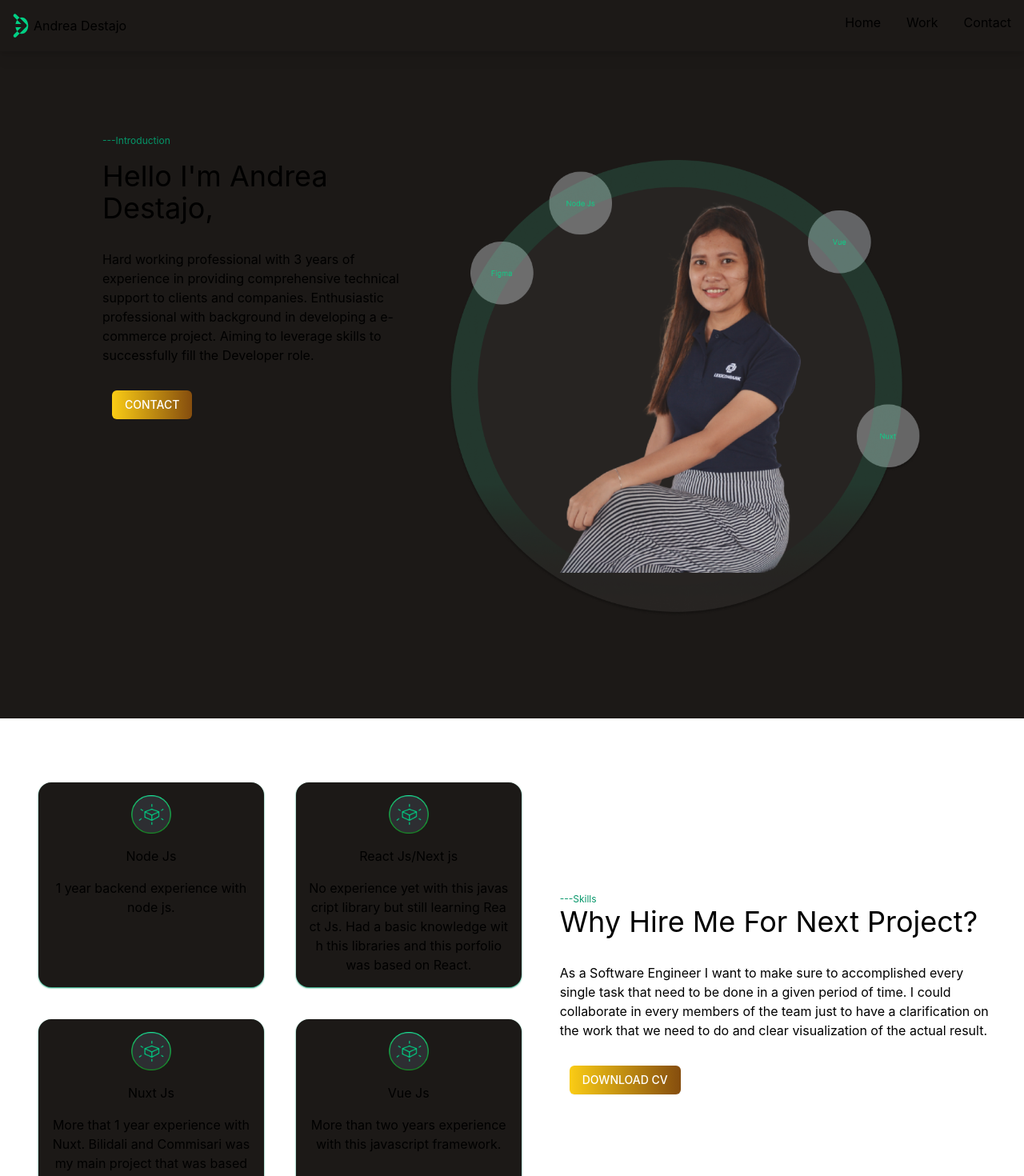
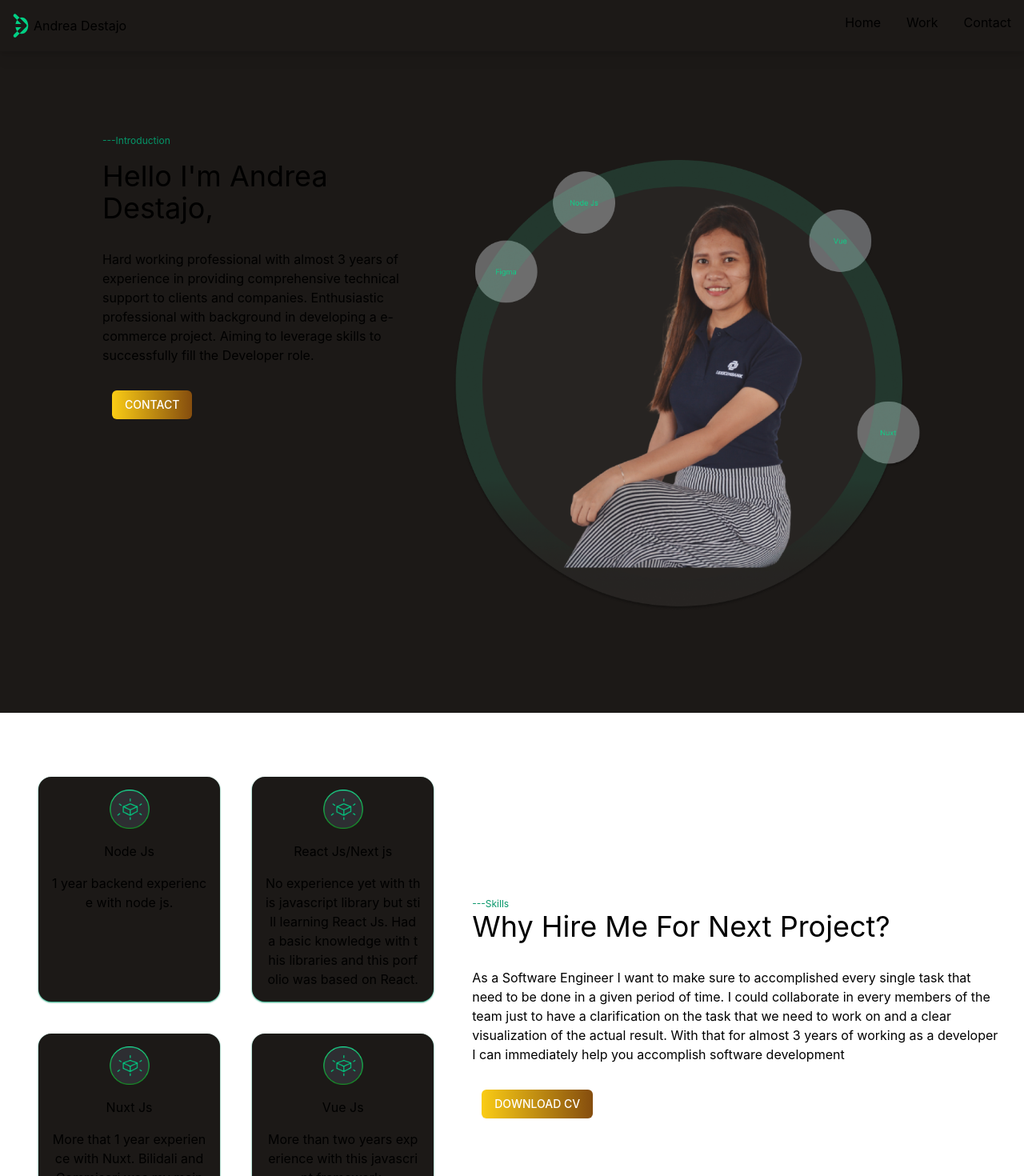
Before and after one commit to Destnyl/porfolio, a Next.js app: page / in a window 1280 px wide. Shown: the top 1470 px of the page at 80% size. Built offline with nearby package versions, Linux system fonts and the light colour scheme.

Commit message:
updated intro

```diff
--- a/components/Introduction.tsx
+++ b/components/Introduction.tsx
@@ -12,7 +12,7 @@ const Intro = () => {
             <div className="flex flex-col md:flex-row gap-x-8 gap-y-8">
                 <ContentDetails
                     title='Hello I&apos;m Andrea Destajo,'
-                    description='Hard working professional with 3 years of experience in providing comprehensive technical support to clients and companies.
+                    description='Hard working professional with almost 3 years of experience in providing comprehensive technical support to clients and companies.
                     Enthusiastic professional with background in developing a e-commerce project.
 
                     Aiming to leverage skills to successfully fill the Developer role.
--- a/components/Skill.tsx
+++ b/components/Skill.tsx
@@ -69,7 +69,8 @@ const Skills = () => {
                 />
                 <ContentDetails
                     title='Why Hire Me For Next Project?'
-                    description='As a Software Engineer I want to make sure to accomplished every single task that need to be done in a given period of time. I could collaborate in every members of the team just to have a clarification on the work that we need to do and clear visualization of the actual result.'
+                    description='As a Software Engineer I want to make sure to accomplished every single task that need to be done in a given period of time. I could collaborate in every members of the team just to have a clarification on the task that we need to work on and a clear visualization of the actual result. With that for almost 3 years of working as a developer I can immediately help you accomplish software
+                    development'
                     btnLabel="Download CV"
                     url=""
                 />
```
